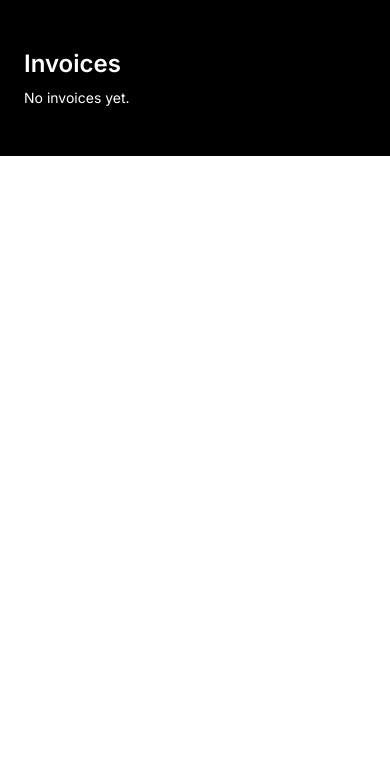
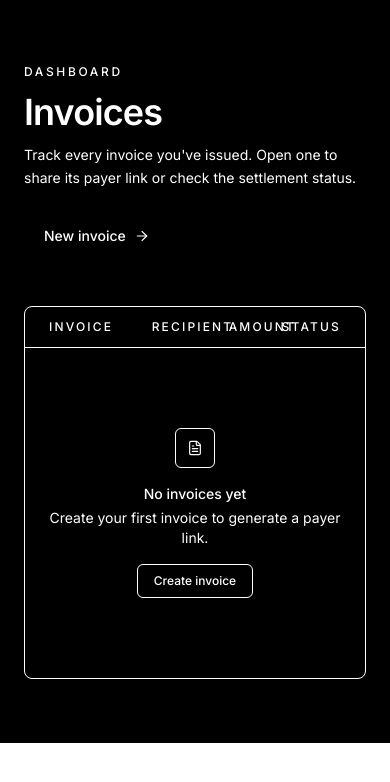
Before and after one commit to ezedike-evan/konfide, a Next.js app in the folder apps/web/: page /invoices in a window 390 px wide. Shown: the top 782 px of the page. Built offline with nearby package versions, Linux system fonts and the light colour scheme.

Commit message:
feat: implement site-wide dark mode support and add a responsive site navigation component

```diff
--- a/apps/web/app/(app)/invoices/page.tsx
+++ b/apps/web/app/(app)/invoices/page.tsx
@@ -1,15 +1,66 @@
 /**
  * Issuer dashboard: list of invoices.
  *
- * Placeholder route — invoice list table lands when API endpoints exist.
+ * The API does not yet expose a list endpoint. This page renders an empty
+ * state that links into the create flow until that lands.
  */
+import Link from 'next/link'
+import { ArrowRight, FileText } from 'lucide-react'
 import type { ReactElement } from 'react'
 
 export default function InvoicesPage(): ReactElement {
   return (
-    <section className="px-6 py-12">
-      <h1 className="text-2xl font-semibold">Invoices</h1>
-      <p className="mt-2 text-sm text-muted">No invoices yet.</p>
-    </section>
+    <main className="bg-background text-foreground">
+      <div className="mx-auto max-w-5xl px-6 py-16 sm:py-20">
+        <div className="flex flex-col gap-6 sm:flex-row sm:items-end sm:justify-between">
+          <div>
+            <p className="text-xs font-medium uppercase tracking-[0.22em] text-muted-foreground">
+              Dashboard
+            </p>
+            <h1 className="mt-3 text-4xl font-semibold tracking-tight sm:text-5xl">Invoices</h1>
+            <p className="mt-3 max-w-xl text-sm leading-relaxed text-muted-foreground">
+              Track every invoice you&apos;ve issued. Open one to share its payer link or check
+              the settlement status.
+            </p>
+          </div>
+          <Link
+            href="/invoices/new"
+            className="group inline-flex items-center justify-center gap-2 self-start rounded-md bg-foreground px-5 py-3 text-sm font-medium text-background transition hover:opacity-90"
+          >
+            New invoice
+            <ArrowRight
+              className="h-4 w-4 transition-transform group-hover:translate-x-0.5"
+              strokeWidth={1.75}
+            />
+          </Link>
+        </div>
+
+        <div className="mt-12 rounded-lg border border-border bg-card">
+          <div className="grid grid-cols-12 gap-4 border-b border-border px-6 py-3 text-xs font-medium uppercase tracking-[0.18em] text-muted-foreground">
+            <div className="col-span-4">Invoice</div>
+            <div className="col-span-3">Recipient</div>
+            <div className="col-span-2 text-right">Amount</div>
+            <div className="col-span-3 text-right">Status</div>
+          </div>
+          <div className="flex flex-col items-center justify-center gap-4 px-6 py-20 text-center">
+            <div className="inline-flex h-10 w-10 items-center justify-center rounded-md border border-border text-muted-foreground">
+              <FileText className="h-4 w-4" strokeWidth={1.75} />
+            </div>
+            <div>
+              <p className="text-sm font-medium text-foreground">No invoices yet</p>
+              <p className="mt-1 text-sm text-muted-foreground">
+                Create your first invoice to generate a payer link.
+              </p>
+            </div>
+            <Link
+              href="/invoices/new"
+              className="inline-flex items-center justify-center gap-2 rounded-md border border-border px-4 py-2 text-xs font-medium text-foreground transition hover:bg-muted"
+            >
+              Create invoice
+            </Link>
+          </div>
+        </div>
+      </div>
+    </main>
   )
 }
```
